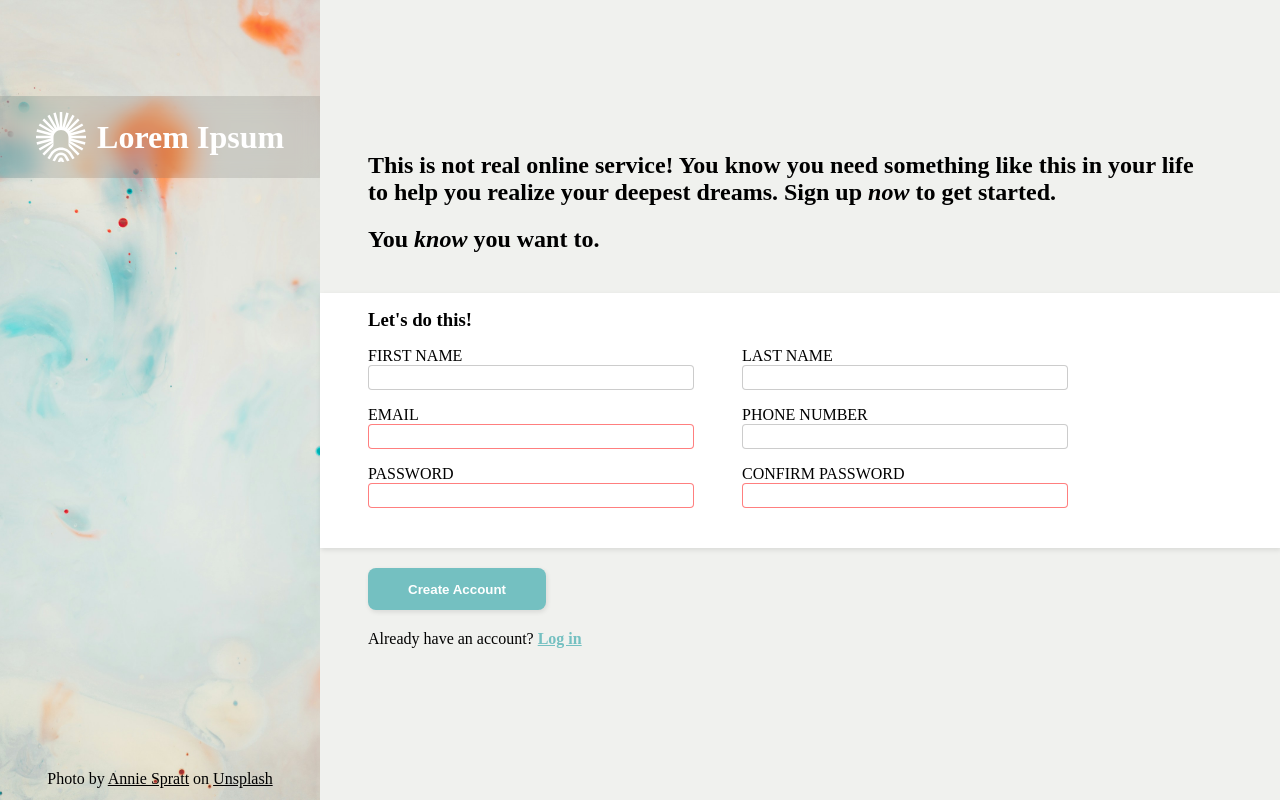
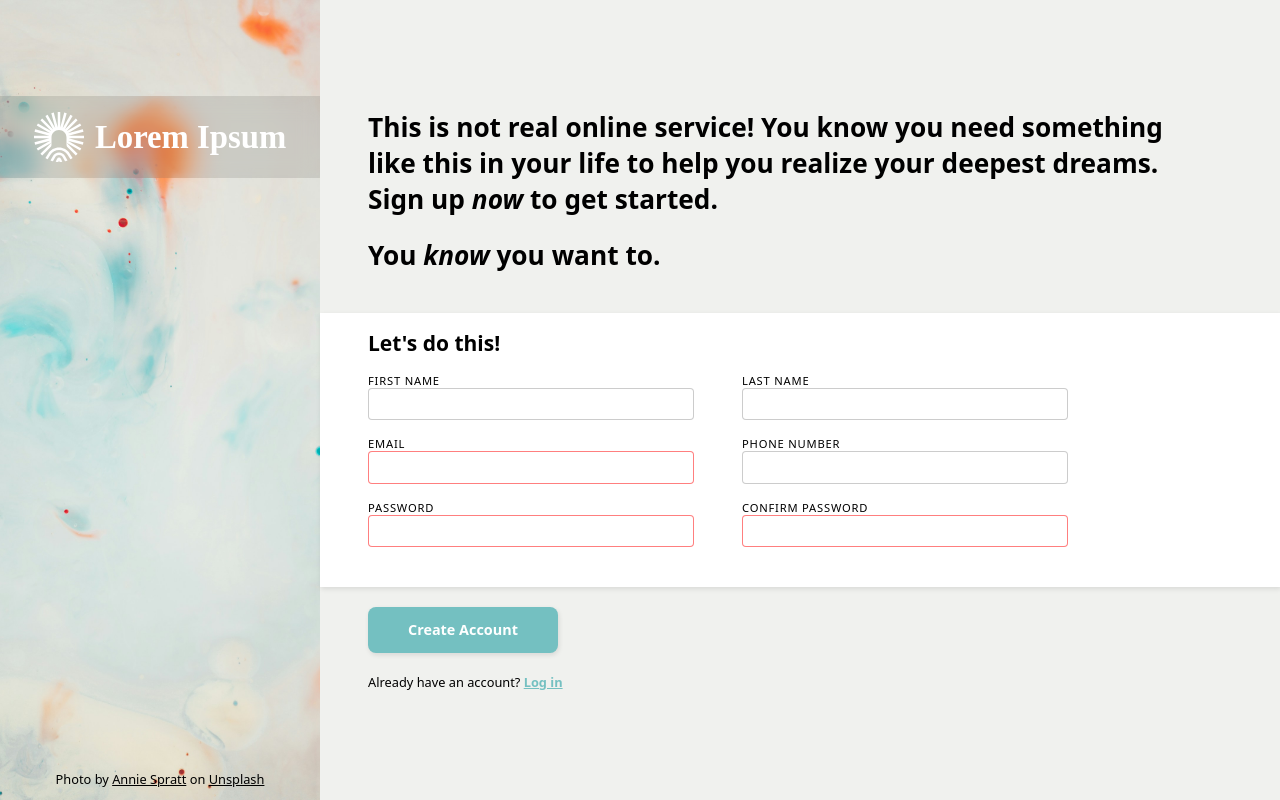
Before and after one commit to saudshah207/odin-sign-up-form, a plain HTML site: page index.html in a window 1280 px wide. Drawn offline with Linux system fonts and the light colour scheme; a web font is replaced by a local one.

Commit message:
Add fonts and typography

```diff
--- a/index.html
+++ b/index.html
@@ -39,7 +39,7 @@
               fill="#FFFFFF"
             ></path>
           </svg>
-          <h1>Lorem Ipsum</h1>
+          <h1 class="brand-title">Lorem Ipsum</h1>
         </div>
         <div class="image-credit text-center">
           <p>
--- a/styles.css
+++ b/styles.css
@@ -97,6 +97,40 @@
 body {
   min-height: 100vh;
   align-items: stretch;
+
+  font-family:
+    system-ui,
+    -apple-system,
+    BlinkMacSystemFont,
+    "Segoe UI",
+    Roboto,
+    Oxygen,
+    Ubuntu,
+    Cantarell,
+    "Open Sans",
+    "Helvetica Neue",
+    sans-serif;
+
+  font-size: clamp(1rem, 0.25rem + 1vw, 1.5rem);
+}
+
+h1 {
+  font-size: 1.95em;
+}
+
+h2 {
+  font-size: 1.5625em;
+}
+
+h3 {
+  font-size: 1.25em;
+}
+
+form,
+textarea,
+button,
+input {
+  font-family: inherit;
 }
 
 .flex {
@@ -146,13 +180,24 @@ a {
   gap: 0.7rem;
 }
 
+.brand-title {
+  font-family: "IBM Plex Mono";
+  font-weight: 600;
+}
+
 .image-credit {
   align-self: center;
+
+  font-size: 0.8rem;
+
+  padding-inline: 0.5rem;
 }
 
 .form-section {
   --inline-padding: 3rem;
   --vertical-gap: 1.25rem;
+
+  padding-block: var(--inline-padding);
 
   flex-basis: 75%;
 
@@ -193,6 +238,9 @@ a {
 
 label {
   text-transform: uppercase;
+
+  font-size: 0.7rem;
+  letter-spacing: 0.05rem;
 }
 
 .fields-row > label {
@@ -203,7 +251,9 @@ input {
   border: 1px solid rgba(0 0 0 / 0.2);
   border-radius: 0.25rem;
 
-  padding: 0.25rem 0.5rem;
+  padding: 0.45rem 0.5rem 0.25rem;
+
+  font-size: 0.9rem;
 }
 
 input:focus,
@@ -230,6 +280,7 @@ input:invalid {
   background-color: var(--primary-color);
   color: var(--white);
   font-weight: 600;
+  font-size: 0.9rem;
 
   padding: 0.85rem 2.5rem;
 
@@ -240,6 +291,10 @@ input:invalid {
   cursor: pointer;
 }
 
+.login-instead {
+  font-size: 0.8rem;
+}
+
 .login-instead > a {
   color: var(--primary-color);
   font-weight: 600;
```
